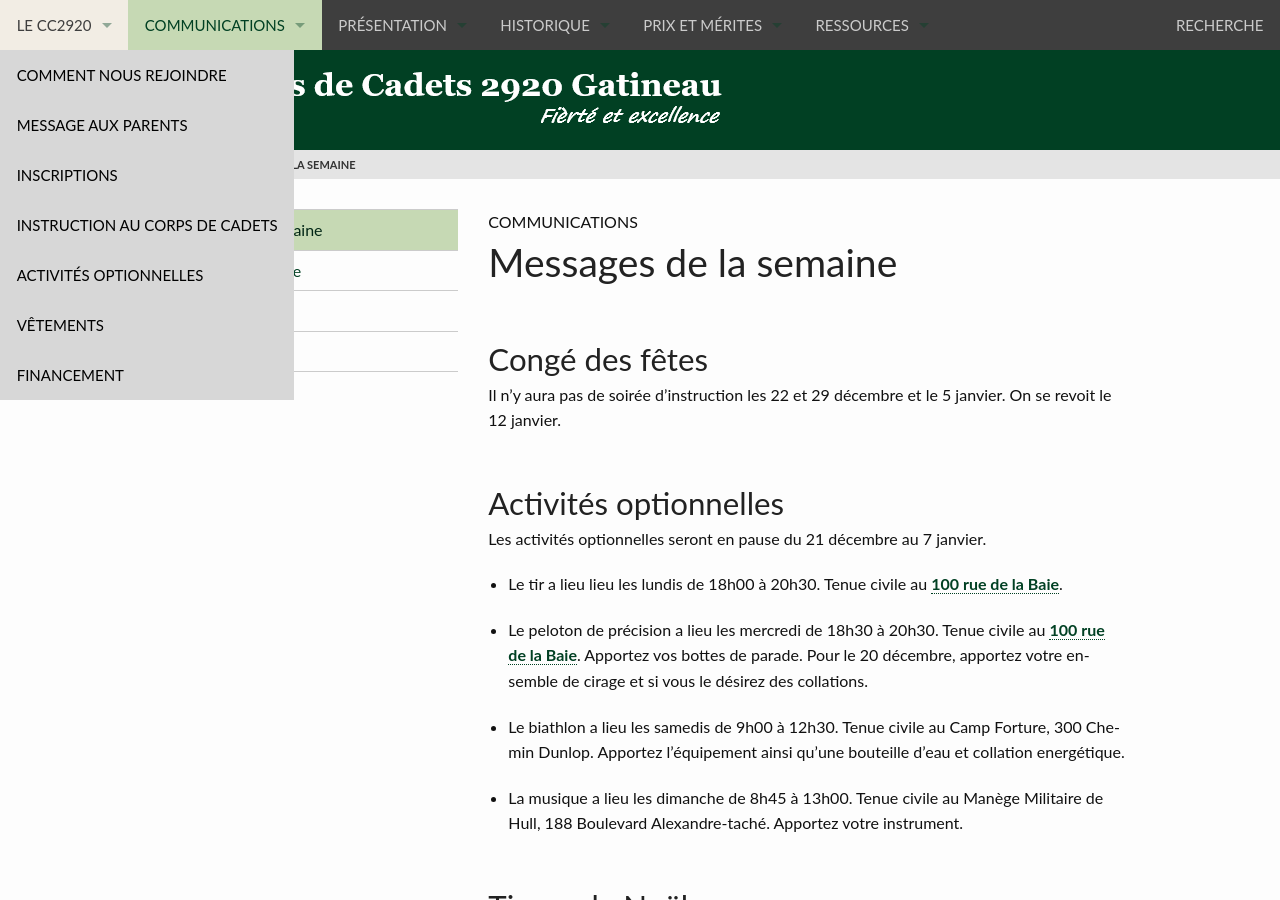
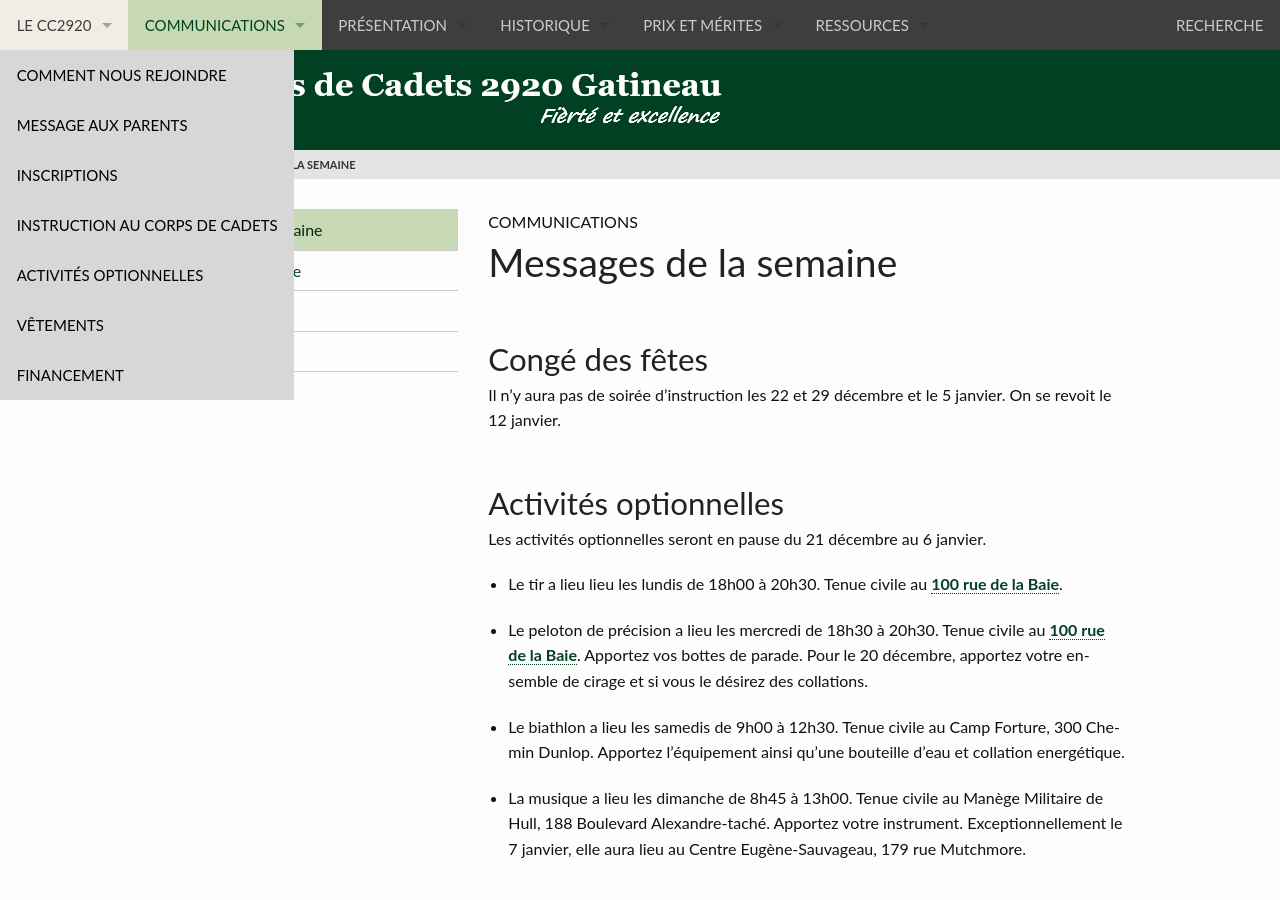
Before and after one commit to CC2920/web, a Jekyll site: the page built from _communications/messages.md, in a window 1280 px wide and 900 px high. Built offline with Jekyll 4.4.1, drawn with Linux system fonts in a browser that asks for light colours.

Commit message:
Update messages.md

```diff
--- a/_communications/messages.md
+++ b/_communications/messages.md
@@ -9,7 +9,7 @@ Il n'y aura pas de soirée d'instruction les 22 et 29 décembre et le 5 janvier.
 
 ## Activités optionnelles
 
-Les activités optionnelles seront en pause du 21 décembre au 7 janvier.
+Les activités optionnelles seront en pause du 21 décembre au 6 janvier.
 
 - Le tir a lieu lieu les lundis de 18h00 à 20h30. Tenue civile au [100 rue de la Baie](/information/comment-nous-rejoindre/).
 
@@ -17,7 +17,7 @@ Les activités optionnelles seront en pause du 21 décembre au 7 janvier.
 
 - Le biathlon a lieu les samedis de 9h00 à 12h30. Tenue civile au Camp Forture, 300 Chemin Dunlop. Apportez l'équipement ainsi qu'une bouteille d’eau et collation energétique.
 
-- La musique a lieu les dimanche de 8h45 à 13h00. Tenue civile au Manège Militaire de Hull, 188 Boulevard Alexandre-taché. Apportez votre instrument.
+- La musique a lieu les dimanche de 8h45 à 13h00. Tenue civile au Manège Militaire de Hull, 188 Boulevard Alexandre-taché. Apportez votre instrument. Exceptionnellement le 7 janvier, elle aura lieu au Centre Eugène-Sauvageau, 179 rue Mutchmore.
 
 ## Tirage de Noël
 
```
